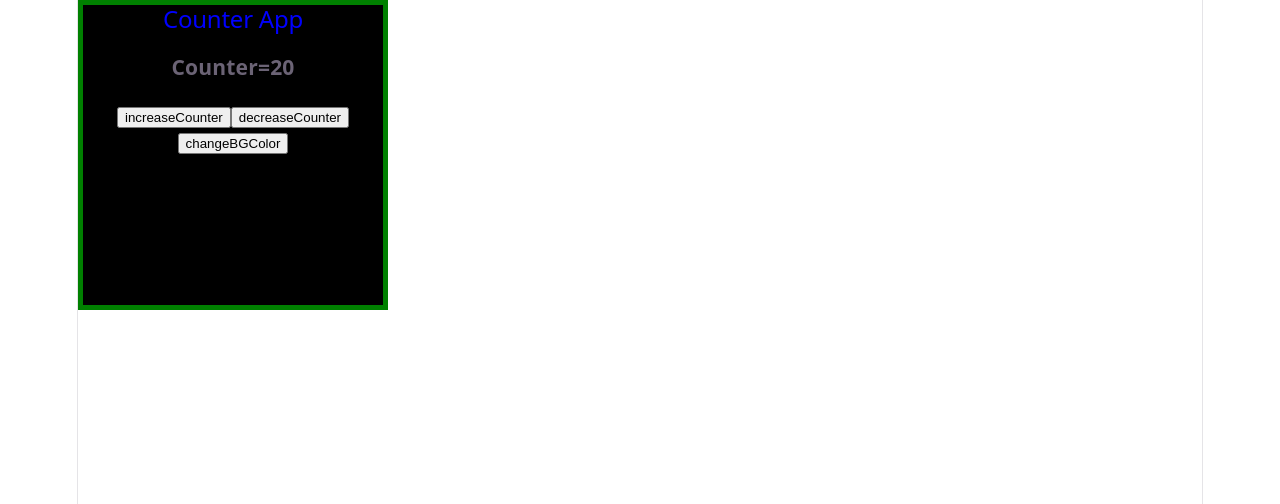
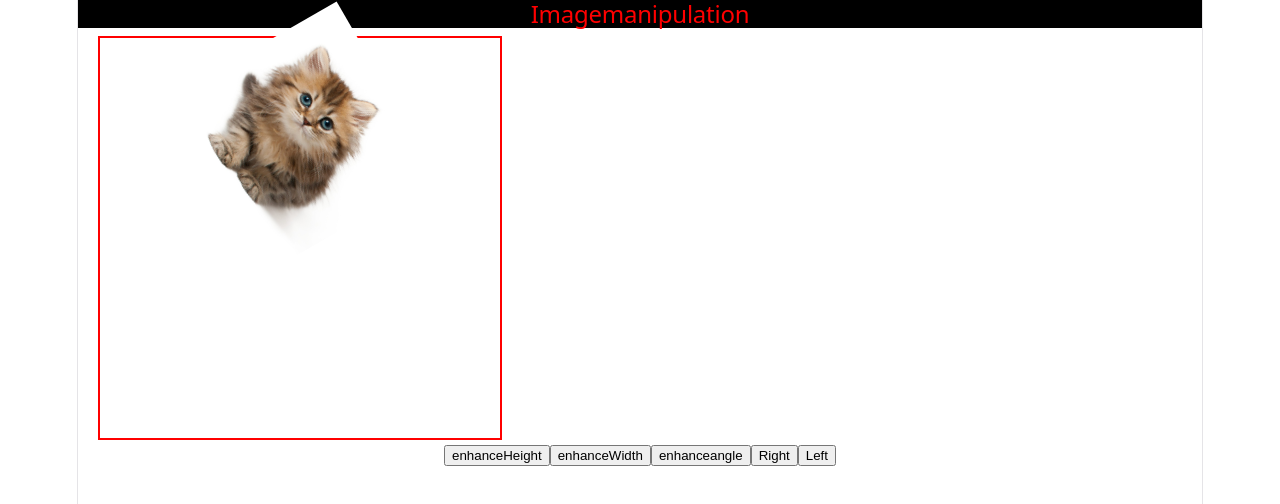
Before and after one commit to nancy-2124/FSDAIML2026, a React (Vite) app in the folder Reactvite/vite-project/: page / in a window 1280 px wide. Shown: the top 504 px of the page. Built offline with nearby package versions, Linux system fonts and the light colour scheme.

Commit message:
imagemanipulation

```diff
--- a/Reactvite/vite-project/src/App.jsx
+++ b/Reactvite/vite-project/src/App.jsx
@@ -7,6 +7,8 @@ import ICard from './Component/ICard'
 import ICardGallery from './Component/ICardGallery'
 import ImdbCard from './Component/ImdbCard'
 import StateHandling from './Component/StateHandling'
+import Imagemanipulation from './Component/Imagemanipulation'
+//import cat from '../images/kitten/jpeg';
 
 function App() {
 
@@ -14,7 +16,8 @@ function App() {
   return(
 
     //</><ImdbCard/>
-    <StateHandling/>
+    // <StateHandling/>
+    <Imagemanipulation/>
 
   )
   // let A= 23;
--- /dev/null
+++ b/Reactvite/vite-project/src/Component/Imagemanipulation.jsx
@@ -0,0 +1,42 @@
+import React from 'react'
+import {useState} from 'react'
+import cat from '../images/kitten.jpeg';
+function Imagemanipulation() {
+    const[catHeight, setCatHeight]=useState(200);
+    const[catWidth, setCatWidth]=useState(200);
+    const[catAngle,setCatAngle]=useState(60);
+    const[left,setleft]=useState(20);
+
+
+    function increaseHeight(){
+        setCatHeight(catHeight+10);
+    }
+    function increaseWidth(){
+        setCatWidth(catWidth+10);
+    }
+    function setAngle(){
+        setCatAngle(catAngle+30);
+    }
+    function moveright(){
+        setleft(left+20);
+    }
+    function moveleft(){
+        setleft(left-20);
+    }
+  return (
+    <div>
+      <h2 style={{color:'red', backgroundColor:'black'}}>Imagemanipulation</h2>
+      <div style={{border:'2px solid red',height:'400px', width:'400px', marginLeft:`${left}px`}}>
+      <img src={cat} height={catHeight} width={catWidth} style={{transform:`rotate(${catAngle}deg)`}}></img>
+    </div>
+    <div>
+        <button onClick={increaseHeight}>enhanceHeight</button>
+        <button onClick={increaseWidth}>enhanceWidth</button>
+        <button onClick={setAngle}>enhanceangle</button>
+        <button onClick={moveright}>Right</button>
+        <button onClick={moveleft}>Left</button>
+    </div>
+    </div>
+  )
+}
+export default Imagemanipulation
```
Also changed, not shown: Reactvite/vite-project/src/images/kitten.jpeg (added).
